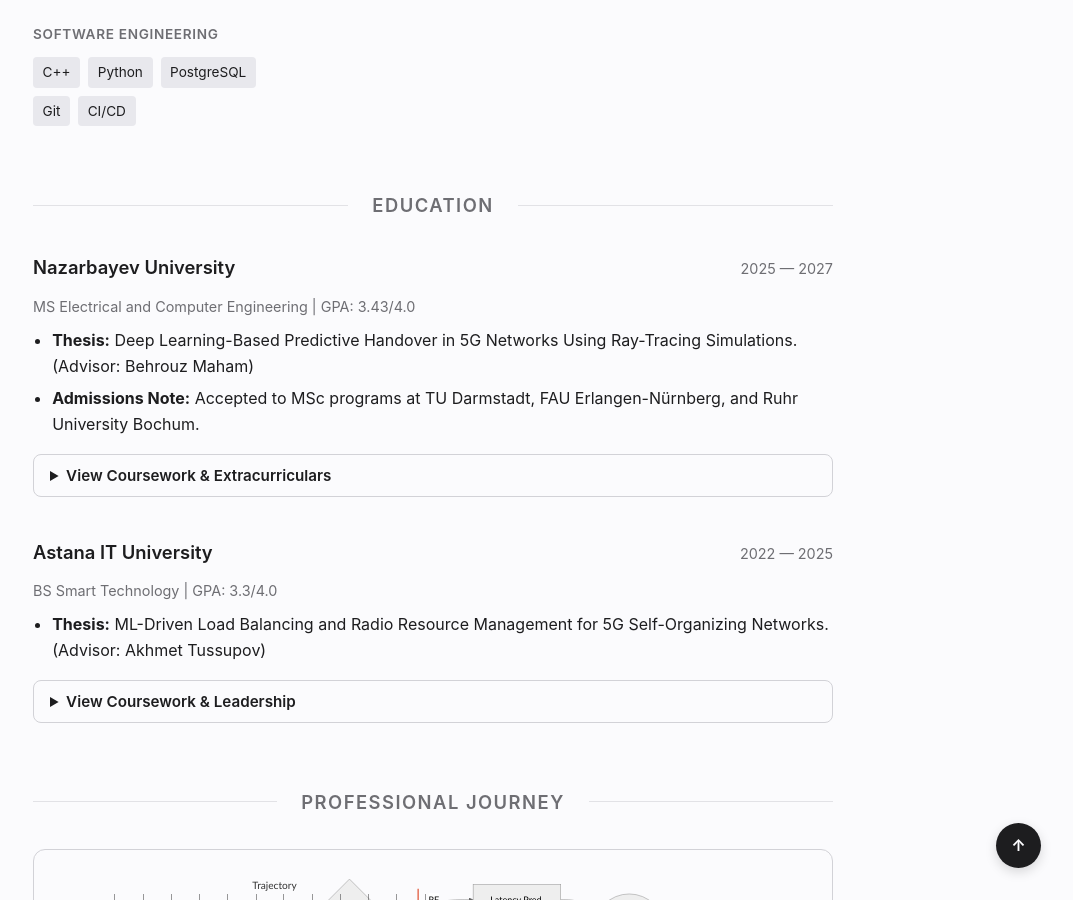
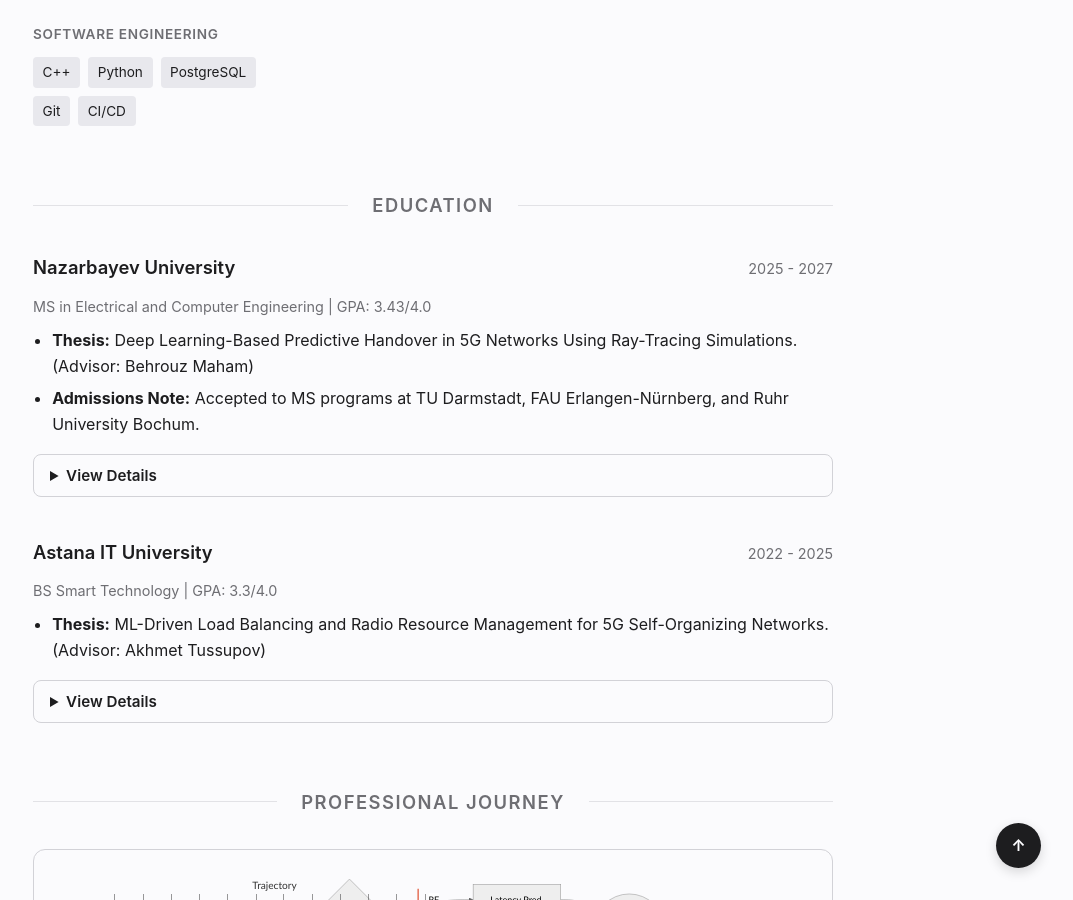
Before and after one commit to almansur04/almansur04.github.io, a Jekyll site: the page built from index.html, in a window 1280 px wide and 900 px high, scrolled down 1142 px. Shown: the whole window, without its empty margins (207-1280 px from the left). Built offline with Jekyll 4.4.1, drawn with Linux system fonts in a browser that asks for light colours.

Commit message:
Refine education section formatting and content
Updated educational details for Nazarbayev University and Astana IT University, including changes to degree names, GPA formatting, and coursework descriptions.

```diff
--- a/_includes/education.html
+++ b/_includes/education.html
@@ -4,11 +4,11 @@
     <div class="item">
         <div class="item-header">
             <h3>Nazarbayev University</h3>
-            <span class="meta">2025 &mdash; 2027</span>
+            <span class="meta">2025 &#45; 2027</span>
         </div>
 
         <div class="meta" style="margin-bottom: 0.5rem;">
-            MS Electrical and Computer Engineering | GPA: 3.43/4.0
+            MS in Electrical and Computer Engineering | GPA: 3.43/4.0
         </div>
 
         <ul class="description">
@@ -20,12 +20,12 @@
 
             <li>
                 <strong>Admissions Note:</strong>
-                Accepted to MSc programs at TU Darmstadt, FAU Erlangen-Nürnberg, and Ruhr University Bochum.
+                Accepted to MS programs at TU Darmstadt, FAU Erlangen-Nürnberg, and Ruhr University Bochum.
             </li>
         </ul>
 
         <details>
-            <summary>View Coursework &amp; Extracurriculars</summary>
+            <summary>View Details</summary>
 
             <ul class="description">
                 <li>
@@ -46,7 +46,7 @@
     <div class="item">
         <div class="item-header">
             <h3>Astana IT University</h3>
-            <span class="meta">2022 &mdash; 2025</span>
+            <span class="meta">2022 &#45; 2025</span>
         </div>
 
         <div class="meta" style="margin-bottom: 0.5rem;">
@@ -62,19 +62,20 @@
         </ul>
 
         <details>
-            <summary>View Coursework &amp; Leadership</summary>
+            <summary>View Details</summary>
 
             <ul class="description">
                 <li>
                     <strong>Leadership:</strong>
                     Community Lead at Google Developer Group Astana (1.5K+ members);
-                    Co-Founder &amp; President at Cerebrum AI Student Club.
+                    Co-Founder &amp; President at Cerebrum AI Student Club;
+                    Student Representative at Academic Council.
                 </li>
 
                 <li>
-                    <strong>Selected Coursework:</strong>
+                    <strong>Coursework:</strong>
                     Machine Learning, Digital Signal Processing, Wireless Communication, Control Systems,
-                    Intelligent Systems, Telecommunication, IoT.
+                    Intelligent Systems, Telecommunication, Probability and Statistics, Linear Algebra, Calculus, IoT.
                 </li>
             </ul>
         </details>
```
Also changed, not shown: other parts of _includes/education.html (+1 -1 lines).
